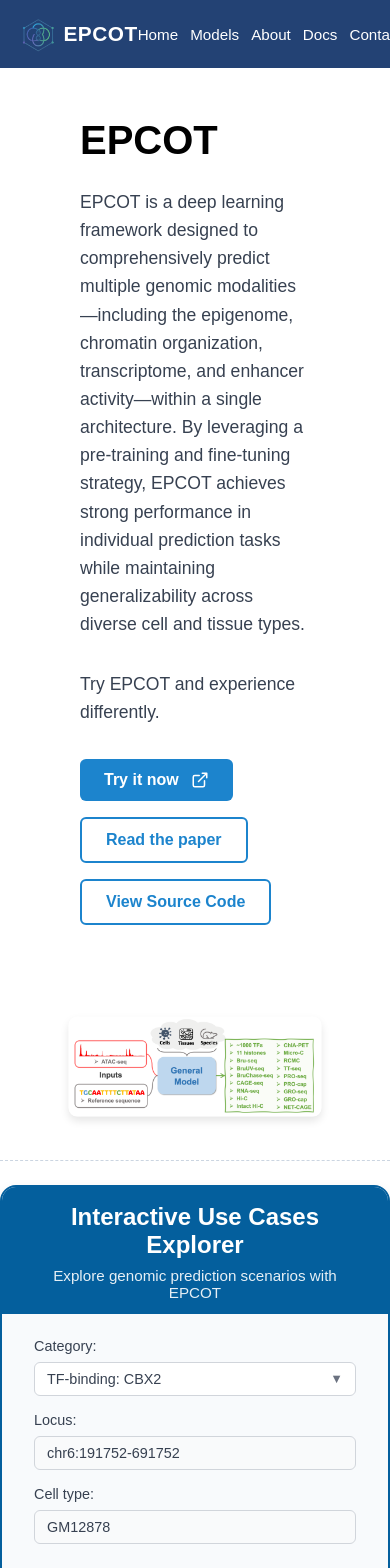
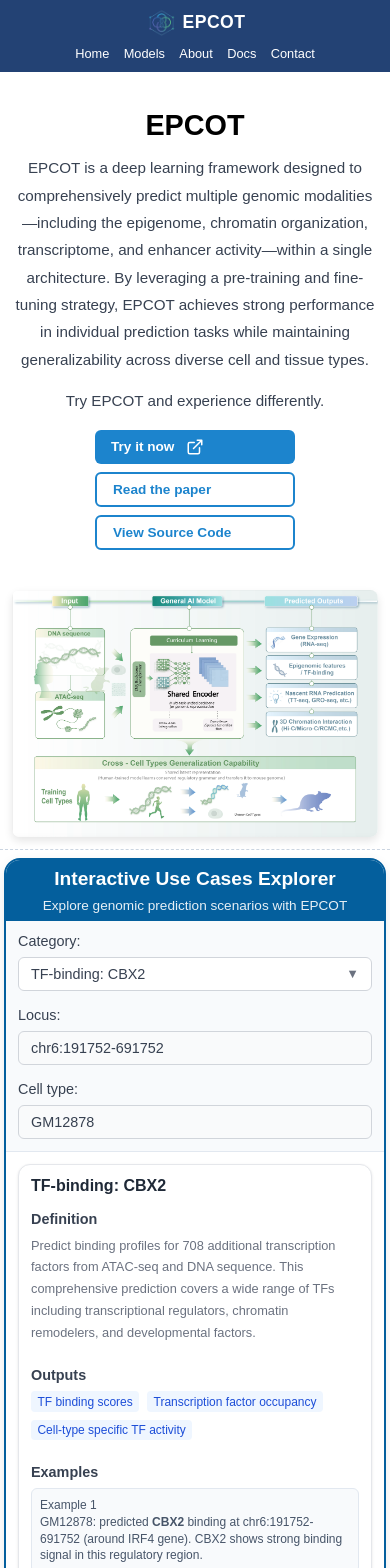
Before and after one commit to 2JyinLogic/epcot-web, a Vue app: page / in a window 390 px wide. Shown: the top 1568 px of the page. Built offline with nearby package versions, Linux system fonts and the light colour scheme.

Commit message:
Add buttons

```diff
--- a/src/components/Navbar.vue
+++ b/src/components/Navbar.vue
@@ -89,45 +89,85 @@ a:hover {
 /* Responsive design */
 @media (max-width: 768px) {
   .navbar {
-    padding: 1rem;
+    padding: 0.75rem 1rem;
+    flex-wrap: wrap;
   }
 
-  .logo-image {
-    height: 40px;
-  }
-
-  .logo-text {
-    font-size: 1.5rem;
-  }
-
-  .logo-container {
-    gap: 0.4rem;
-  }
-
-  nav {
-    gap: 0.75rem;
-  }
-
-  nav a {
-    font-size: 1rem;
-  }
-}
-
-@media (max-width: 480px) {
   .logo-image {
     height: 36px;
   }
 
   .logo-text {
-    font-size: 1.3rem;
+    font-size: 1.4rem;
   }
 
   .logo-container {
     gap: 0.3rem;
   }
 
+  nav {
+    gap: 0.5rem;
+    flex-wrap: wrap;
+  }
+
   nav a {
-    font-size: 0.95rem;
+    font-size: 0.9rem;
+    padding: 0.25rem 0.5rem;
+    white-space: nowrap;
+  }
+}
+
+@media (max-width: 640px) {
+  .navbar {
+    padding: 0.5rem 0.75rem;
+  }
+
+  .logo-image {
+    height: 32px;
+  }
+
+  .logo-text {
+    font-size: 1.2rem;
+  }
+
+  nav {
+    gap: 0.4rem;
+  }
+
+  nav a {
+    font-size: 0.85rem;
+    padding: 0.2rem 0.4rem;
+  }
+}
+
+@media (max-width: 480px) {
+  .navbar {
+    padding: 0.5rem;
+    flex-direction: column;
+    gap: 0.5rem;
+  }
+
+  .left, .right {
+    width: 100%;
+    justify-content: center;
+  }
+
+  .logo-image {
+    height: 28px;
+  }
+
+  .logo-text {
+    font-size: 1.1rem;
+  }
+
+  nav {
+    gap: 0.3rem;
+    justify-content: center;
+  }
+
+  nav a {
+    font-size: 0.8rem;
+    padding: 0.15rem 0.3rem;
   }
 }
 </style>
--- a/src/views/Epcotgradio.vue
+++ b/src/views/Epcotgradio.vue
@@ -295,7 +295,16 @@
                   <span class="step-number-badge">2</span>
                   <h4 class="step-title">Epigenome features</h4>
                 </div>
-                <input type="text" v-model="epigenomeFeatures" class="control-input-full" placeholder="Enter features to visualize">
+                <input
+                  type="text"
+                  v-model="epigenomeFeatures"
+                  class="control-input-full"
+                  placeholder="Enter features to visualize"
+                  autocomplete="off"
+                  autocorrect="off"
+                  autocapitalize="off"
+                  spellcheck="false"
+                >
               </div>
 
               <!-- Step 3: Upload Prediction File & Generate Visualization -->
@@ -649,12 +658,27 @@ const downloadPredictions = () => {
   background: white;
   transition: border-color 0.3s ease;
   width: 100%;
+  -webkit-appearance: none;
+  -moz-appearance: none;
+  appearance: none;
 }
 
 .control-input-full:focus {
   outline: none;
   border-color: #007acc;
   box-shadow: 0 0 0 3px rgba(0, 122, 204, 0.1);
+}
+
+/* 确保没有额外的浏览器默认样式 */
+.control-input-full::-webkit-outer-spin-button,
+.control-input-full::-webkit-inner-spin-button {
+  -webkit-appearance: none;
+  margin: 0;
+}
+
+.control-input-full::-webkit-search-cancel-button,
+.control-input-full::-webkit-search-decoration {
+  -webkit-appearance: none;
 }
 
 .select-arrow {
--- a/src/views/HomeView.vue
+++ b/src/views/HomeView.vue
@@ -26,7 +26,7 @@
 
         <!-- Right Column: Image -->
         <div class="hero-image">
-          <img src="/images/epcot-overview.png" alt="EPCOT Overview" class="epcot-hero-image" />
+          <img src="/images/EPCOT.png" alt="EPCOT Overview" class="epcot-hero-image" />
         </div>
       </div>
     </section>
@@ -522,7 +522,7 @@ const onCompareToggle = (value: boolean) => {
   margin: 0 auto;
   display: grid;
   grid-template-columns: 1fr 1fr;
-  gap: 2.5rem;
+  gap: 3rem;
   align-items: start;
 }
 
@@ -534,7 +534,7 @@ const onCompareToggle = (value: boolean) => {
   font-size: 2.5rem;
   font-weight: bold;
   color: #000000;
-  margin: 0 0 1.5rem 0;
+  margin: 4rem 0 1.5rem 0;
   line-height: 1.2;
 }
 
@@ -1155,9 +1155,53 @@ const onCompareToggle = (value: boolean) => {
 
 /* Responsive Design */
 @media (max-width: 768px) {
+  .hero-section {
+    padding: 0.5rem 1rem;
+    margin: 1rem 0.5rem;
+  }
+
   .hero-content {
     grid-template-columns: 1fr;
     gap: 1.5rem;
+  }
+
+  .hero-text h1 {
+    font-size: 2rem;
+    margin: 2rem 0 1rem 0;
+    text-align: center;
+  }
+
+  .hero-text p {
+    font-size: 1rem;
+    line-height: 1.7;
+    text-align: center;
+    margin: 0 0 1.5rem 0;
+  }
+
+  .hero-text .call-to-action {
+    font-size: 1rem;
+    text-align: center;
+    margin: 0 0 1.5rem 0;
+  }
+
+  .button-group {
+    justify-content: center;
+    gap: 0.75rem;
+  }
+
+  .hero-text .btn {
+    font-size: 0.9rem;
+    padding: 0.6rem 1.2rem;
+  }
+
+  .hero-image {
+    padding-top: 1rem;
+    justify-content: center;
+  }
+
+  .epcot-hero-image {
+    max-height: 400px;
+    transform: scale(1);
   }
 
   .content-layout {
@@ -1186,5 +1230,142 @@ const onCompareToggle = (value: boolean) => {
     border-radius: 12px;
     border: 1px solid #d1d5db;
   }
+
+  .use-cases-section {
+    margin: 1rem 0.5rem 2rem;
+  }
+
+  .use-cases-header {
+    padding: 0.75rem 1rem;
+  }
+
+  .use-cases-header h2 {
+    font-size: 1.3rem;
+  }
+
+  .use-cases-header p {
+    font-size: 0.9rem;
+  }
+
+  .controls-section {
+    padding: 1rem;
+  }
+
+  .main-content {
+    padding: 1rem;
+  }
+
+  .description-panel, .visualization-panel {
+    padding: 1rem;
+  }
+
+  .description-panel h3, .visualization-panel h3 {
+    font-size: 1.1rem;
+  }
+
+  .definition h4, .outputs h4, .examples h4 {
+    font-size: 0.95rem;
+  }
+
+  .definition p {
+    font-size: 0.85rem;
+    line-height: 1.6;
+  }
+
+  .example-card {
+    font-size: 0.8rem;
+    padding: 0.6rem;
+  }
+}
+
+@media (max-width: 480px) {
+  .hero-section {
+    padding: 0.25rem 0.5rem;
+    margin: 0.5rem 0.25rem;
+  }
+
+  .hero-text h1 {
+    font-size: 1.8rem;
+    margin: 1.5rem 0 0.75rem 0;
+  }
+
+  .hero-text p {
+    font-size: 0.95rem;
+    line-height: 1.8;
+    margin: 0 0 1rem 0;
+  }
+
+  .hero-text .call-to-action {
+    font-size: 0.95rem;
+    margin: 0 0 1rem 0;
+  }
+
+  .button-group {
+    flex-direction: column;
+    align-items: center;
+    gap: 0.5rem;
+  }
+
+  .hero-text .btn {
+    font-size: 0.85rem;
+    padding: 0.5rem 1rem;
+    width: 100%;
+    max-width: 200px;
+  }
+
+  .epcot-hero-image {
+    max-height: 300px;
+  }
+
+  .use-cases-section {
+    margin: 0.5rem 0.25rem 1.5rem;
+  }
+
+  .use-cases-header {
+    padding: 0.5rem 0.75rem;
+  }
+
+  .use-cases-header h2 {
+    font-size: 1.2rem;
+  }
+
+  .use-cases-header p {
+    font-size: 0.85rem;
+  }
+
+  .controls-section {
+    padding: 0.75rem;
+  }
+
+  .main-content {
+    padding: 0.75rem;
+  }
+
+  .description-panel, .visualization-panel {
+    padding: 0.75rem;
+  }
+
+  .description-panel h3, .visualization-panel h3 {
+    font-size: 1rem;
+  }
+
+  .definition h4, .outputs h4, .examples h4 {
+    font-size: 0.9rem;
+  }
+
+  .definition p {
+    font-size: 0.8rem;
+    line-height: 1.7;
+  }
+
+  .example-card {
+    font-size: 0.75rem;
+    padding: 0.5rem;
+  }
+
+  .output-tag {
+    font-size: 0.75rem;
+    padding: 0.2rem 0.4rem;
+  }
 }
 </style>
```
Also changed, not shown: public/images/EPCOT.png (added).
